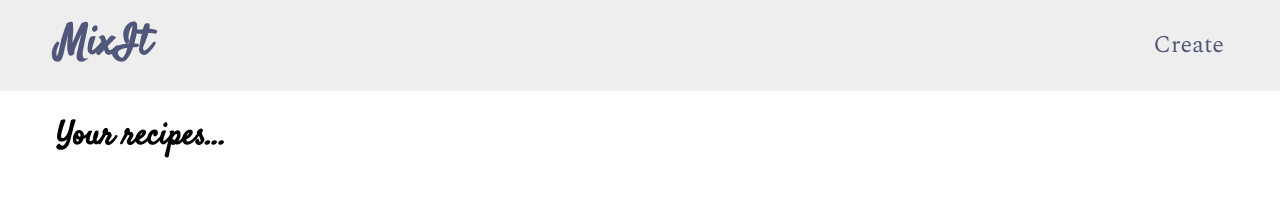
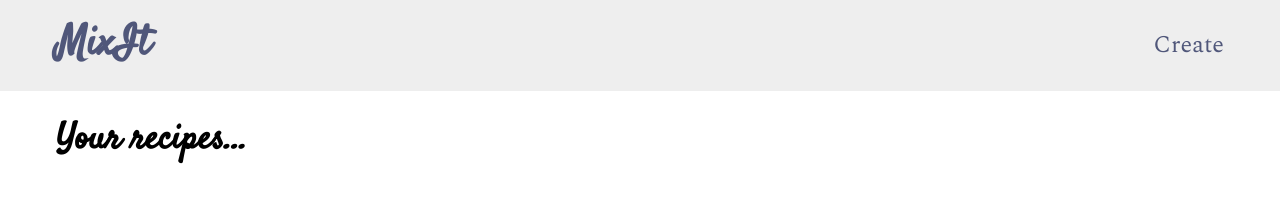
Before and after one commit to bwong-yh/mixit, a JavaScript app in the folder frontend/: page / in a window 1280 px wide. Shown: the top 215 px of the page. Built offline with nearby package versions, Linux system fonts and the light colour scheme; the HTML template or start-up script is replaced by a standard one.

Commit message:
edit Navbar styling

```diff
--- a/frontend/src/pages/Layout/Layout.scss
+++ b/frontend/src/pages/Layout/Layout.scss
@@ -10,6 +10,7 @@
 
     h1 {
       font-family: $secondary-font;
+      font-size: 3.6rem;
       margin-bottom: 1.6rem;
     }
   }
```
